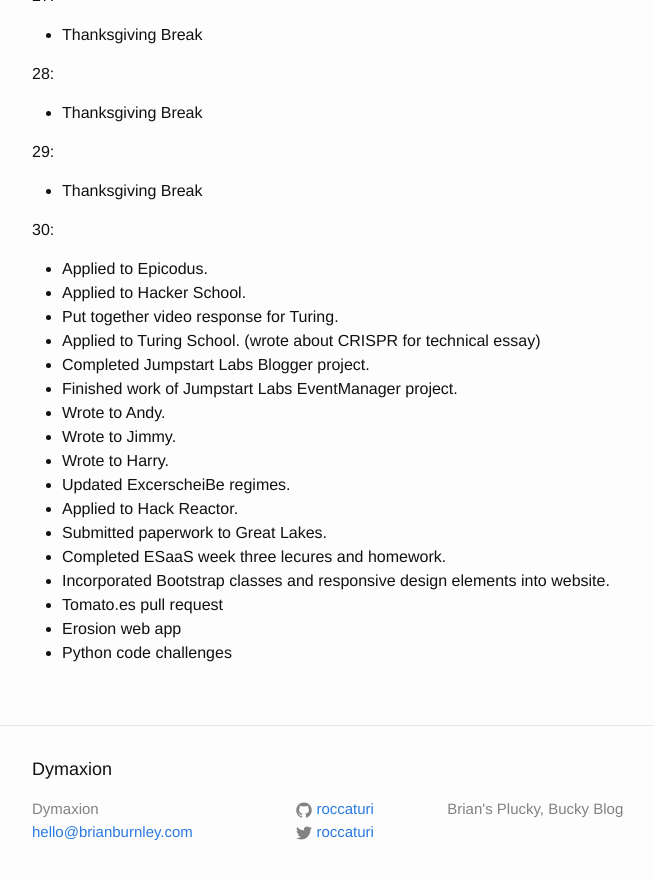
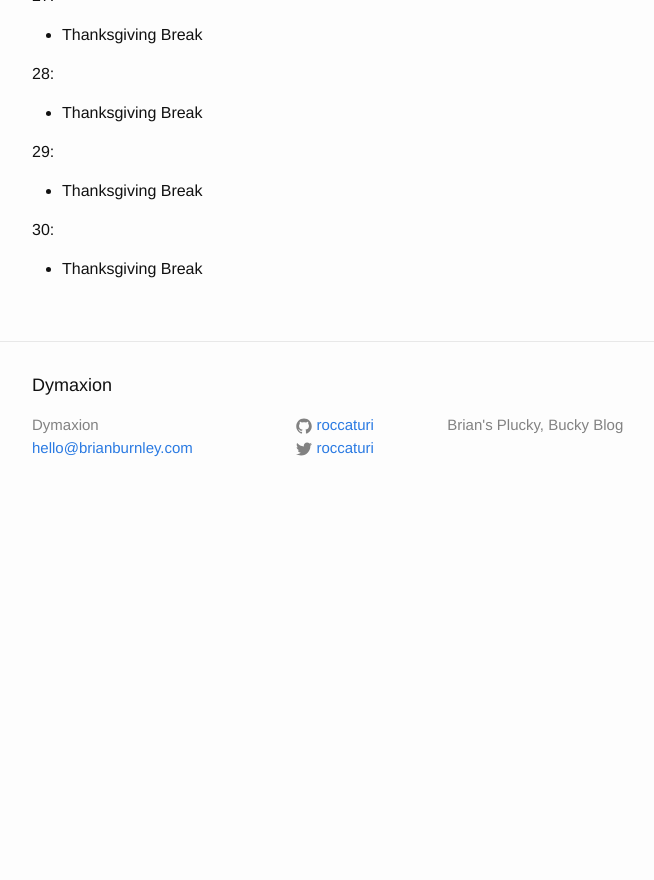
Before and after one commit to roccaturi/roccaturi.github.io, a Jekyll site: the page built from _posts/2014-11-01-journal.md, in a window 1280 px wide and 900 px high, scrolled down 5220 px. Shown: the top 880 px of the window, without its empty margins (238-892 px from the left). Built offline with Jekyll 4.4.1, drawn with Linux system fonts in a browser that asks for light colours; Markdown is read by kramdown in place of the engine named in the settings; after the commit the page ends 5739 px from its top, so only the background shows below that.

Commit message:
Updated Nov entry.

```diff
--- a/_posts/2014-11-01-journal.md
+++ b/_posts/2014-11-01-journal.md
@@ -185,20 +185,4 @@ categories: journal
 * Thanksgiving Break
 
 30:
-+ Applied to Epicodus.
-+ Applied to Hacker School.
-+ Put together video response for Turing.
-+ Applied to Turing School. (wrote about CRISPR for technical essay)
-+ Completed Jumpstart Labs Blogger project.
-+ Finished work of Jumpstart Labs EventManager project.
-+ Wrote to Andy.
-+ Wrote to Jimmy.
-+ Wrote to Harry.
-+ Updated ExcerscheiBe regimes.
-+ Applied to Hack Reactor.
-+ Submitted paperwork to Great Lakes.
-+ Completed ESaaS week three lecures and homework.
-+ Incorporated Bootstrap classes and responsive design elements into website.
-+ Tomato.es pull request
-+ Erosion web app
-+ Python code challenges
+* Thanksgiving Break
```
